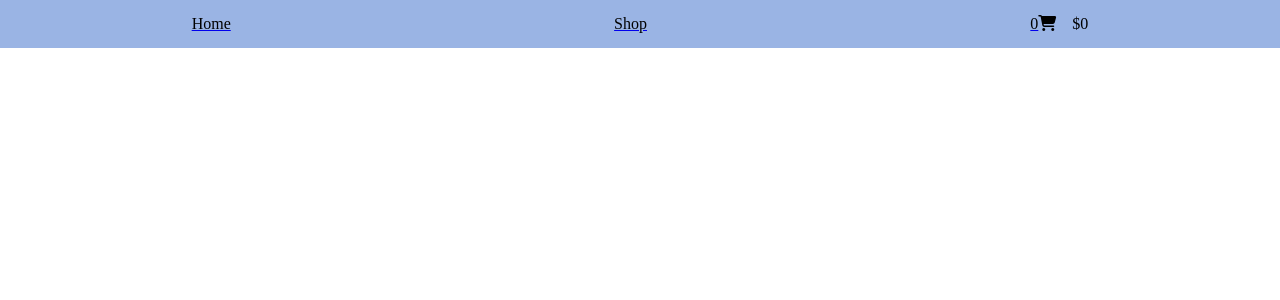
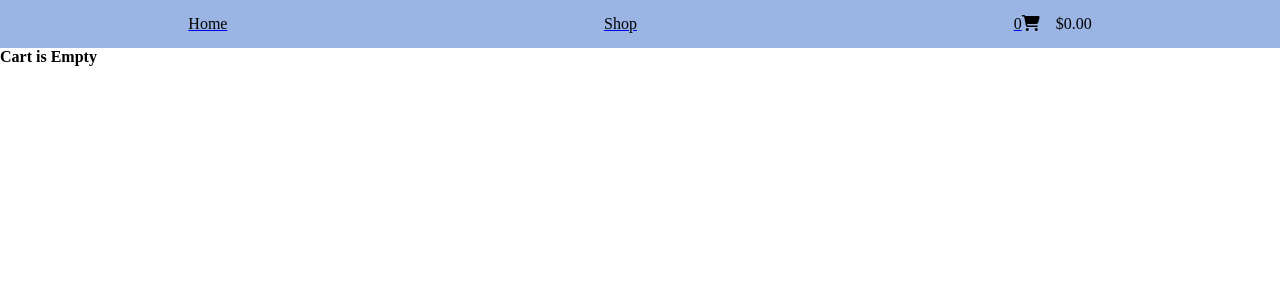
Before and after one commit to JonathanDPotter/shopping-cart, a React (Create React App) app: page /cart in a window 1280 px wide. Shown: the top 300 px of the page. Built offline with nearby package versions, Linux system fonts and the light colour scheme.

Commit message:
fully functional(for the purposes of this project)

```diff
--- a/src/App.js
+++ b/src/App.js
@@ -10,8 +10,8 @@ class App extends Component {
   constructor(props) {
     super(props);
     this.state = {
+      itemsInCart: {},
       numItemsInCart: 0,
-      itemsInCart: {},
       totalPrice: 0,
     };
   }
@@ -30,6 +30,7 @@ class App extends Component {
         itemsInCart: {
           ...this.state.itemsInCart,
           [vin]: this.state.itemsInCart[vin] + number,
+          price: price,
         },
       });
     } else {
@@ -38,7 +39,7 @@ class App extends Component {
       });
     }
     this.setState({
-      totalPrice: this.state.totalPrice + parseFloat(price) * number,
+      totalPrice: this.state.totalPrice + parseInt(price) * number,
     });
   };
 
@@ -54,7 +55,7 @@ class App extends Component {
             ...this.state.itemsInCart,
             [vin]: this.state.itemsInCart[vin] + 1,
           },
-          totalPrice: this.state.totalPrice + parseFloat(price),
+          totalPrice: this.state.totalPrice + parseInt(price),
         });
         break;
       case "decrement":
@@ -67,7 +68,7 @@ class App extends Component {
               ...this.state.itemsInCart,
               [vin]: this.state.itemsInCart[vin] - 1,
             },
-            totalPrice: this.state.totalPrice - parseFloat(price),
+            totalPrice: this.state.totalPrice - parseInt(price),
           });
         }
         break;
@@ -80,11 +81,11 @@ class App extends Component {
   };
 
   removeFromCart = (vin, price) => {
-    const num = parseInt(this.state.itemsInCart[vin])
+    const num = parseInt(this.state.itemsInCart[vin]);
     this.setState({
       numItemsInCart: this.state.numItemsInCart - num,
-      totalPrice: this.state.totalPrice - (price * num)
-    })
+      totalPrice: this.state.totalPrice - price * num,
+    });
     delete this.state.itemsInCart[vin];
   };
 
@@ -106,6 +107,7 @@ class App extends Component {
             </Route>
             <Route exact path="/cart">
               <Cart
+                numItemsInCart={this.state.numItemsInCart}
                 itemsInCart={this.state.itemsInCart}
                 changeCart={this.changeCart}
               />
--- a/src/components/Cart.js
+++ b/src/components/Cart.js
@@ -8,6 +8,7 @@ const Cart = (props) => {
 
   return (
     <div className="cart">
+      {props.numItemsInCart === 0 && <h1>Cart is Empty</h1>}
       {itemsArray.map((item) => {
         const [currItem] = items.filter(
           (obj) => obj.itemNumber === parseInt(item[0])
@@ -21,20 +22,33 @@ const Cart = (props) => {
           >
             <img src={currItem.image} alt="tool set" />
             <h1>{currItem.name}</h1>
-            <p>${currItem.price}</p>
-            <div className="icon-box" data-type="decrement" onClick={props.changeCart}>
+            <p>${currItem.price / 100}</p>
+            <div
+              className="icon-box"
+              data-type="decrement"
+              onClick={props.changeCart}
+            >
               <svg className="fas fa-caret-left"></svg>
             </div>
             <span>{item[1]}</span>
-            <div className="icon-box" data-type="increment" onClick={props.changeCart}>
+            <div
+              className="icon-box"
+              data-type="increment"
+              onClick={props.changeCart}
+            >
               <svg className="fas fa-caret-right"></svg>
             </div>
-            <div className="icon-box" data-type="remove" onClick={props.changeCart}>
+            <div
+              className="icon-box"
+              data-type="remove"
+              onClick={props.changeCart}
+            >
               <svg className="fas fa-times"></svg>
             </div>
           </div>
         );
       })}
+      {props.numItemsInCart > 0 && <button>Checkout</button>}
     </div>
   );
 };
--- a/src/components/Items.js
+++ b/src/components/Items.js
@@ -8,7 +8,7 @@ const Items = (props) => {
           <div className="item" key={obj.itemNumber}>
             <div className="image-name">
               <img src={obj.image} alt="tool set" />
-              <h1>${obj.price}</h1>
+              <h1>${obj.price / 100}</h1>
               <h2>
                 {obj.brand} {obj.name}
               </h2>
--- a/src/components/Nav.js
+++ b/src/components/Nav.js
@@ -14,7 +14,7 @@ const Nav = (props) => {
           <li className="link">
             <span className="total-items">{props.numItemsInCart}</span>
             <i className="fas fa-shopping-cart"></i>
-            <span className="total-price">${props.totalPrice}</span>
+            <span className="total-price">${(props.totalPrice / 100).toFixed(2)}</span>
           </li>
         </Link>
       </ul>
--- a/src/components/items.json
+++ b/src/components/items.json
@@ -9,7 +9,7 @@
         "CONVENIENT: Large Socket Markings for Quick Size Identification",
         "INCREASED TORQUE: Long Panel Combination Wrenches for Additional Leverage"
       ],
-      "price": 139.00,
+      "price": 13900,
       "image": "https://jpsiteassets.s3.us-east-2.amazonaws.com/images/img2523447.png"
     },
     {
@@ -21,7 +21,7 @@
         "Flush mounted reversing lever improves access",
         "72 Teeth ratcheting box end needs as little as 5 degree to move fasteners versus 30 degree for standard box end wrenches"
       ],
-      "price": 91.66,
+      "price": 9166,
       "image": "https://jpsiteassets.s3.us-east-2.amazonaws.com/images/img2410678.png"
     },
     {
@@ -33,7 +33,7 @@
         "Chrome nickel steel pliers",
         "Chrome vanadium steel wrench and locking pliers"
       ],
-      "price": 43.98,
+      "price": 4398,
       "image": "https://jpsiteassets.s3.us-east-2.amazonaws.com/images/img464642.png"
     },
     {
@@ -45,7 +45,7 @@
         "VERSATILE: Comprehensive Set of 1/4-in and 3/8-in Drive Sockets and Drive Tool Accessories",
         "ALLOWS FOR EASY TOOL STORAGE: Large Portable Metal Tool Box with Ball-Bearing Drawers"
       ],
-      "price": 119.00,
+      "price": 11900,
       "image": "https://jpsiteassets.s3.us-east-2.amazonaws.com/images/img2523445.png"
     },
     {
@@ -57,7 +57,7 @@
         "Stored in a 4-drawer blow-molded tool chest for easy storage and transportation",
         "Sockets and wrenches are constructed from chrome vanadium steel and heat treated for strength and durability"
       ],
-      "price": 179.00,
+      "price": 17900,
       "image": "https://jpsiteassets.s3.us-east-2.amazonaws.com/images/img856861.png"
     },
     {
@@ -69,7 +69,7 @@
        "CARRYING CASE INCLUDED- This tool set comes with a durable, hard plastic case with carrying handles, The case opens wide for easy tool retrieval, The case is great for keeping tools in your car, truck or RV to for jobs on the go",
        "QUALITY CONSTRUCTION- Each tool and bit is made of heat-treated steel making them durable enough to stand up to daily use"
       ],
-      "price": 58.99,
+      "price": 5899,
       "image": "https://jpsiteassets.s3.us-east-2.amazonaws.com/images/img3651196.png"
     }
 
--- a/src/style.scss
+++ b/src/style.scss
@@ -113,4 +113,12 @@ body {
   img {
     width: 30vw;
   }
+
+  button {
+    position: fixed;
+    right: 1.5rem;
+    margin-top: .7rem;
+    height: 1.5rem;
+    width: 4rem;
+  }
 }
```
